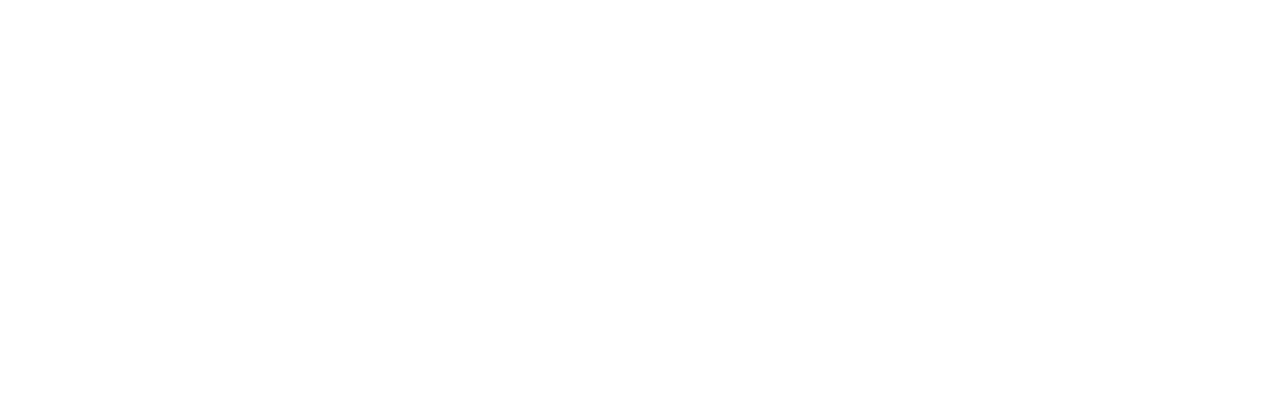
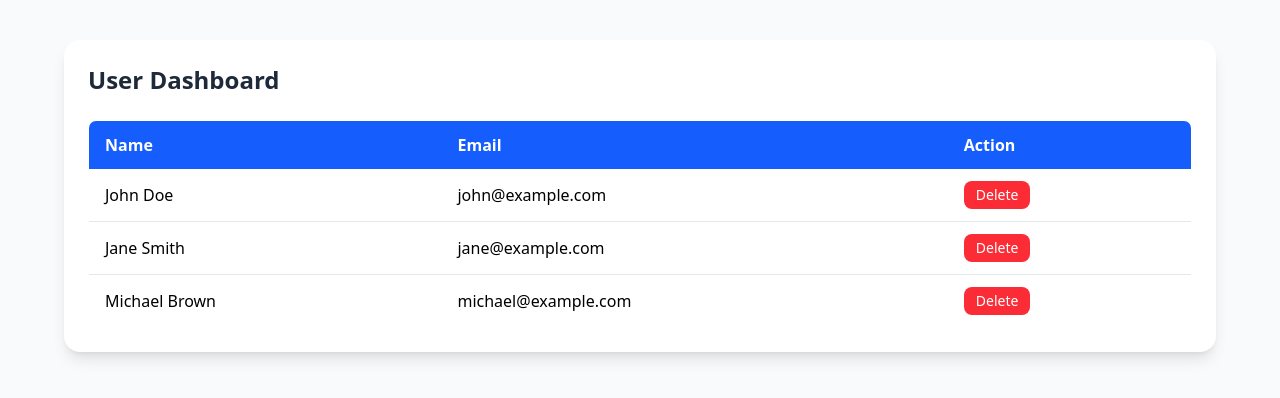
Before and after one commit to OUTLITAchraf/briefUserManager-, a React (Vite) app in the folder frontend/: page /admin/dashboard-users in a window 1280 px wide. Before the commit this address had no page. Shown: the top 398 px of the page. Built offline with nearby package versions, Linux system fonts and the light colour scheme.

Commit message:
add code html and css of dashbord user of admin and his route

```diff
--- a/frontend/src/App.jsx
+++ b/frontend/src/App.jsx
@@ -1,3 +1,4 @@
+import DashbordUsers from "./components/admin/DashbordUsers"
 import FormLogin from "./components/formLogin"
 import FormRegister from "./components/formRegister"
 import Home from "./components/Home"
@@ -12,6 +13,7 @@
           <Route path="/" element={<Home />} />
           <Route path="/login" element={<FormLogin/>}/>
           <Route path="/register" element={<FormRegister/>}/>
+          <Route path="/admin/dashboard-users" element={<DashbordUsers/>}/>
         </Routes>
       </Router>
     </>
--- /dev/null
+++ b/frontend/src/components/admin/DashbordUsers.jsx
@@ -0,0 +1,56 @@
+import React from 'react'
+
+function DashbordUsers() {
+    const users = [
+        { id: 1, name: "John Doe", email: "john@example.com"},
+        { id: 2, name: "Jane Smith", email: "jane@example.com"},
+        { id: 3, name: "Michael Brown", email: "michael@example.com"},
+    ];
+
+    // Temporary delete function (later connect to backend)
+    const handleDelete = (id) => {
+        alert(`Delete user with ID: ${id}`);
+    };
+
+    return (
+        <div className="min-h-screen bg-gray-50 px-6 py-10">
+            <div className="max-w-6xl mx-auto bg-white shadow-lg rounded-2xl p-6">
+                {/* Title */}
+                <h2 className="text-2xl font-bold text-gray-800 mb-6">
+                    User Dashboard
+                </h2>
+
+                {/* Table */}
+                <div className="overflow-x-auto">
+                    <table className="w-full border border-gray-200 rounded-lg overflow-hidden">
+                        <thead className="bg-blue-600 text-white">
+                            <tr>
+                                <th className="px-4 py-3 text-left">Name</th>
+                                <th className="px-4 py-3 text-left">Email</th>
+                                <th className="px-4 py-3 text-left">Action</th>
+                            </tr>
+                        </thead>
+                        <tbody className="divide-y divide-gray-200">
+                            {users.map((user) => (
+                                <tr key={user.id} className="hover:bg-gray-50">
+                                    <td className="px-4 py-3">{user.name}</td>
+                                    <td className="px-4 py-3">{user.email}</td>
+                                    <td className="px-4 py-3">
+                                        <button
+                                            onClick={() => handleDelete(user.id)}
+                                            className="px-3 py-1 rounded-lg bg-red-500 text-white text-sm font-medium hover:bg-red-600 transition cursor-pointer"
+                                        >
+                                            Delete
+                                        </button>
+                                    </td>
+                                </tr>
+                            ))}
+                        </tbody>
+                    </table>
+                </div>
+            </div>
+        </div>
+    );
+}
+
+export default DashbordUsers
```
